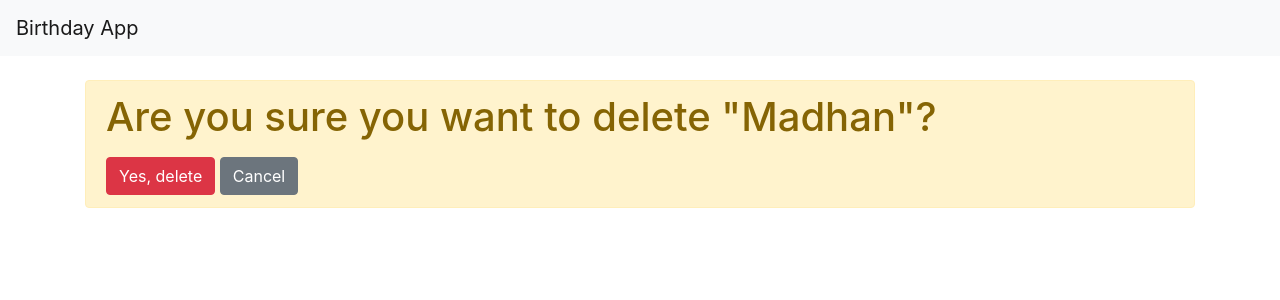
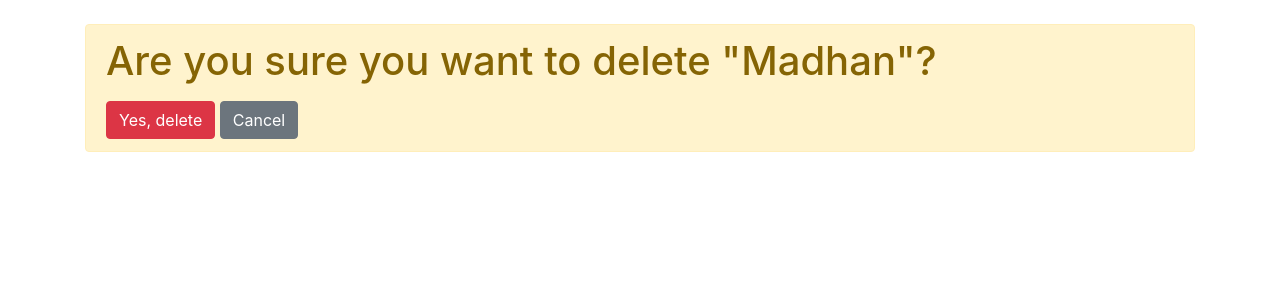
Before and after one commit to iammadhanraj/eGifter, a Django app: page /birthday/030937e2-452e-4916-a4dd-acdab594dbe9/delete/ in a window 1280 px wide. Shown: the top 300 px of the page. Run offline with Django 5.2, Linux system fonts and the light colour scheme; data comes from the database, SQL or seed files in the repository; both versions use the stored data as it was after the commit; some libraries are stand-ins or nearby versions.

Commit message:
made changes

```diff
--- a/eGifter/settings.py
+++ b/eGifter/settings.py
@@ -39,7 +39,7 @@ INSTALLED_APPS = [
     "django.contrib.staticfiles",
     'django.contrib.sites',
     'gifts',
-    'ckeditor',
+    # 'ckeditor',
 ]
 
 MIDDLEWARE = [
--- a/templates/base.html
+++ b/templates/base.html
@@ -7,9 +7,9 @@
     <link rel="stylesheet" href="{% static 'css/styles.css' %}">
 </head>
 <body>
-    <nav class="navbar navbar-expand-lg navbar-light bg-light">
+    <!-- <nav class="navbar navbar-expand-lg navbar-light bg-light">
         <a class="navbar-brand" href="{% url 'birthday_list' %}">Birthday App</a>
-    </nav>
+    </nav> -->
     <div class="container mt-4">
         {% block content %}{% endblock %}
     </div>
```
Also changed, not shown: db.sqlite3, media/gifts/birthday/images/garden5_4cdUtB7.jpg (added).
